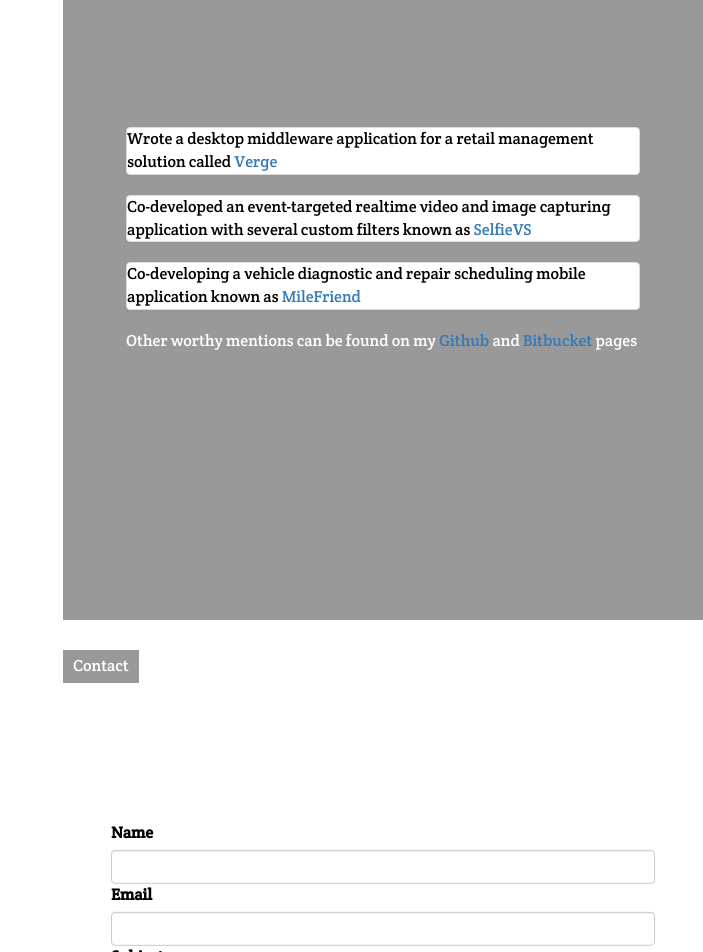
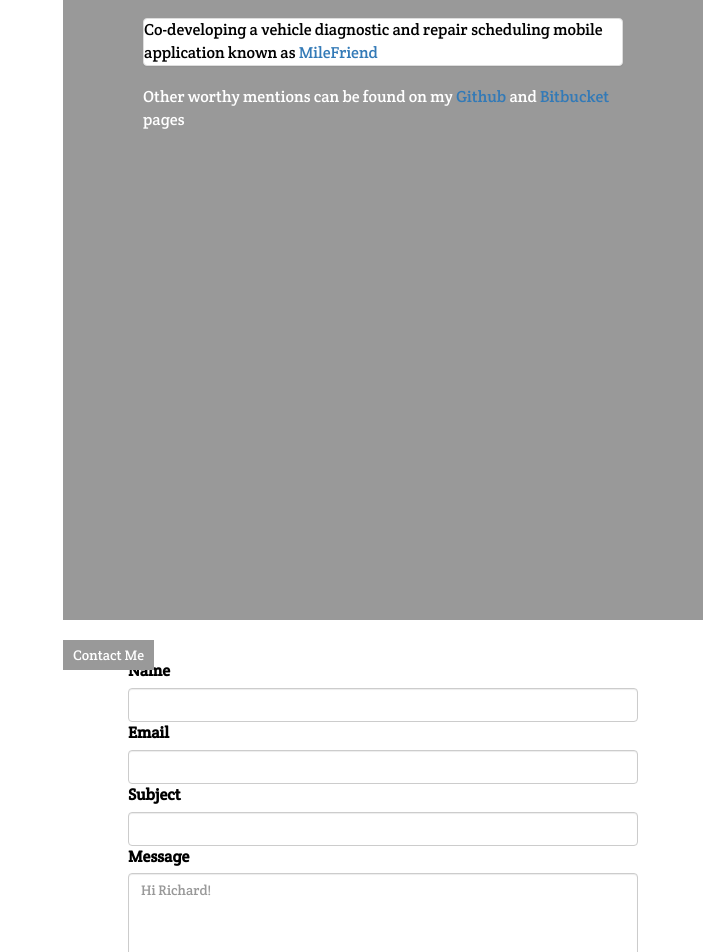
Before and after one commit to yudori/richardoyudo, a React (Create React App) app: page / in a window 1280 px wide. Shown: the part 980-1932 px from the top of the page, without its empty margins (577-1280 px from the left). Built offline with nearby package versions, Linux system fonts and the light colour scheme; some icons are missing; a web font is replaced by a local one.

Commit message:
made details pages expandable

```diff
--- a/public/index.html
+++ b/public/index.html
@@ -20,7 +20,6 @@
     <link rel="stylesheet" href="%PUBLIC_URL%/static/css/bootstrap.min.css">
 
     <!-- Optional theme -->
-    <link rel="stylesheet" href="%PUBLIC_URL%/static/css/bootstrap-theme.min.css">
     <link rel="stylesheet" href="%PUBLIC_URL%/static/css/font-awesome.min.css">
 
     <title>Richard Oyudo</title>
--- a/src/App.css
+++ b/src/App.css
@@ -1,4 +1,6 @@
 .App {
+  margin: 0;
+  padding: 0;
   width: 100%;
   height: 100%;
   text-align: center;
@@ -22,7 +24,6 @@
   margin: 0;
   padding: 0;
   width:100%;
-  height: 100%;
 }
 
 .center-page{
@@ -39,9 +40,10 @@
 
 .tag{
   position: absolute;
-  top: 30px;
+  top: 20px;
   left: 0px;
   margin: 0px;
   padding: 5px 10px;
   display:inline-block;
+  font-size: 14px;
 }
--- a/src/components/about.js
+++ b/src/components/about.js
@@ -5,7 +5,7 @@ class About extends React.Component{
     render(){
         const style = {
             'main':{
-                height: this.props.pageHeight,
+                minHeight: this.props.pageHeight,
                 backgroundColor: this.props.colours.bg,
                 color: this.props.colours.fg
             },
@@ -17,7 +17,7 @@ class About extends React.Component{
         return(
             <div className="page" style={style.main}>
                 <div className="tag" style={style.tag}>About Me</div>
-                <div className="content center-page">
+                <div className="content">
                     <p>
                         I'm a software developer based in Lagos, Nigeria. I've worked with quite a bunch of technologies but
                         I am most proficient in <b>Java</b> and <b>Python</b> (for desktop apps and web backend) and have emerging competence in <b>React</b> (for web frontend) and <b>React-Native</b> (for mobile apps).
--- a/src/components/contact.js
+++ b/src/components/contact.js
@@ -17,7 +17,7 @@ class Contact extends React.Component{
     render(){
         const style = {
             'main':{
-                height: this.props.pageHeight,
+                minHeight: this.props.pageHeight,
                 backgroundColor: this.props.colours.bg,
                 color: this.props.colours.fg
             },
@@ -29,8 +29,8 @@ class Contact extends React.Component{
 
         return(
             <div className="page main-theme" style={style.main}>
-                <div className="tag" style={style.tag}>Contact</div>
-                <div className="content center-page">
+                <div className="tag" style={style.tag}>Contact Me</div>
+                <div className="content">
                     <form  method="POST" action="https://formspree.io/ebube.rc@gmail.com">
                         <FormGroup>
                             <ControlLabel>Name</ControlLabel>
--- a/src/components/portfolio.js
+++ b/src/components/portfolio.js
@@ -5,7 +5,7 @@ class Portfolio extends React.Component{
     render(){
         const style = {
             'main':{
-                height: this.props.pageHeight,
+                minHeight: this.props.pageHeight,
                 backgroundColor: this.props.colours.bg,
                 color: this.props.colours.fg
             },
@@ -17,7 +17,7 @@ class Portfolio extends React.Component{
         return(
             <div className="page" style={style.main}>
                 <div className="tag" style={style.tag}>Portfolio</div>
-                <div className="content center-page">
+                <div className="content">
                     <Col xs={12} md={12}>
                         <Panel className="main-theme" style={{color:this.props.colours.accent}}>
                             Wrote a desktop middleware application for a retail management solution called <a href="http://vergeapp.com">Verge</a>
--- a/src/container/Details/index.css
+++ b/src/container/Details/index.css
@@ -9,11 +9,10 @@
   position: relative;
   width: 100%;
   padding: 20px;
-  overflow:auto;
 }
 
 .content{
-  margin-top: 20px;
+  margin: 20px auto;
   width: 85%;
   text-align: left;
 }
```
